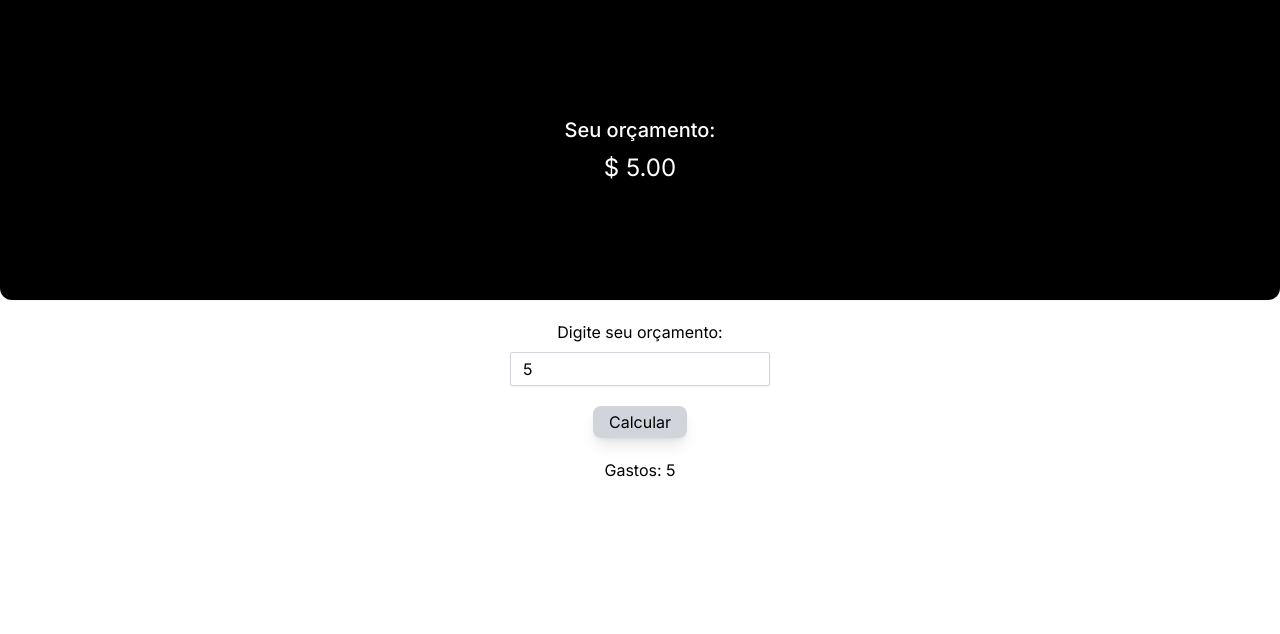
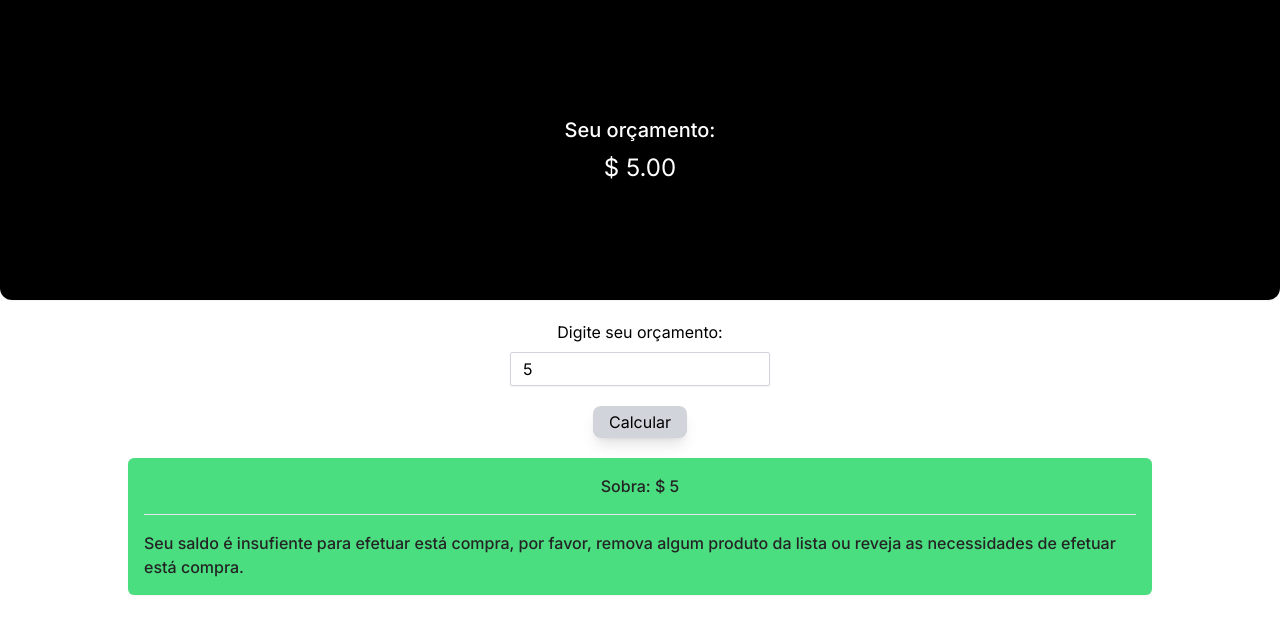
Before and after one commit to Zafkiel45/shopping-simple-app, a Next.js app in the folder shopping/: page /calc in a window 1280 px wide. Both pictures are taken after typing "5" into the empty fields and a click on the button "Calcular". Shown: the top 634 px of the page. Built offline with nearby package versions, Linux system fonts and the light colour scheme.

Commit message:
feature: big changes
Add function of calc (complete), warm about values negatives,
refatored code,

```diff
--- a/shopping/src/app/calc/layou.jsx
+++ b/shopping/src/app/calc/layou.jsx
@@ -5,9 +5,3 @@ export default function Calc({children}) {
         </>
     )
 }
-
-export const staticParamsMetadata = async () => {
-    return ({
-        title: 'calc'
-    })
-}
--- a/shopping/src/app/calc/page.jsx
+++ b/shopping/src/app/calc/page.jsx
@@ -1,23 +1,37 @@
 'use client'
 import { useStore } from "../states/mainState"
+import { useEffect } from "react";
+import { ZustantHydration } from "../states/FixComponent";
 
 export default function Page() {
 
     const listOfItens = useStore((state) => state.listOfItens);
     const princeItems = useStore((store) => store.totalPriceItems);
-    const updadeItems = useStore((store) => store.updatePriceItems)
-    const currentMoney = useStore((state) => state.money)
-    const updateMoney = useStore((state) => state.updateMoney)
-    const updateTotal = useStore((state) => state.updateTotal)
-    const total = useStore((state) => state.total)
+    const updadeItems = useStore((store) => store.updatePriceItems);
+    const currentMoney = useStore((state) => state.money);
+    const updateMoney = useStore((state) => state.updateMoney);
+    const updateTotal = useStore((state) => state.updateTotal);
+    const total = useStore((state) => state.total);
+    const Check = {
+        isZero: total === 0 ? 'hidden': 'block',
+        isLowerZero: total < 0 ? 'bg-red-400': 'bg-green-400',
+        fontStyle: total < 0 ? 'text-white': 'text-[#242424]'
+    }
+
+    useEffect(() => {
+        updadeItems(listOfItens);
+    }, [currentMoney, listOfItens]);
     const calcFinal = () => {
-        updadeItems(listOfItens);
         updateTotal(currentMoney, princeItems);
+    }
+    const updateMoneyAndItems = (e) => {
+        updateMoney(e.target.value)
     }
 
     return (
-        <div className="flex flex-col gap-5 items-center  h-screen w-screen">
-            <div className="flex relative top-0 right-0 rounded-b-xl  flex-col justify-center items-center shadow-sm bg-black text-white w-full h-[300px]">
+        <ZustantHydration>
+            <div className="flex flex-col gap-5 items-center h-screen w-screen">
+                <div className="flex  rounded-b-xl  flex-col justify-center p-3 items-center shadow-sm bg-black text-white w-full h-[300px]">
                     <div className="flex flex-col items-center">
                         <div className="text-xl rounded-lgw-fit h-fit px-4 py-1 font-medium">
                             Seu orçamento:
@@ -29,16 +43,43 @@ export default function Page() {
                 </div>
                 <div className="w-full gap-2 flex flex-col justify-center items-center">
                     <label htmlFor="money">Digite seu orçamento:</label>
-                <input  onChange={(e) => updateMoney(e.target.value)} className="border-gray-300 border shadow-sm px-3 py-1 rounded-sm" type="number" id="money" />
+                    <input  onChange={(e) => updateMoneyAndItems(e)} className="border-gray-300 border shadow-sm px-3 py-1 rounded-sm" type="number" id="money" />
                 </div>
                 <div>
                     <button onClick={calcFinal} className="w-it h-fit bg-gray-300 shadow-lg rounded-lg px-4 py-1">
                         Calcular
                     </button>
                 </div>
+                <div className={`${Check.isZero} ${Check.isLowerZero} w-4/5 p-4 gap-4 rounded-md shadow-sm flex flex-col items-center justify-center ${Check.fontStyle} font-medium`}>
+                    Sobra: $ {total}
+                    <hr className={`w-full`} />
+                    {!Check.isLowerZero ? (
+                        <>
+                            Seu saldo é o suficiente para efetuar está compra! Gaste com
+                            moderação.
+                        </>
+                    ):(
+                        <>
+                            Seu saldo é insufiente para efetuar está compra, por favor, remova
+                            algum produto da lista ou reveja as necessidades de efetuar está
+                            compra.
+                        </>
+                    )}
+                </div>
+                <div className={`${Check.isZero} flex pb-4 justify-center w-full`}>
+                    <ol className={`flex flex-col items-center gap-3 w-4/5 h-full overflow-y-scroll`}>
+                        {listOfItens.map((item) => {
+                            return (
+                                <li className="flex rounded-md px-3 py-2 w-full justify-between bg-gray-200 shadow-sm">
                                     <div>
-                Gastos: {total}
+                                        {item.name}
+                                    </div>
+                                <div className="text-green-500 font-bold">${item.price}</div></li>
+                            )
+                        })}
+                    </ol>
                 </div>
             </div>
+        </ZustantHydration>
     )
 }
--- a/shopping/src/app/components/input.jsx
+++ b/shopping/src/app/components/input.jsx
@@ -41,12 +41,12 @@ export const Inputs = () => {
     return (
         <div className={`w-screen flex gap-2 h-auto bg-transparent py-6 px-5`}>
             <input onKeyDown={(button) => KeyPressFunction(button)} className={`border border-zinc-300 rounded-md outline-none shadow-sm w-4/5 placeholder:text-xs px-3 py-1`} placeholder="Digite o nome de um item..." type="text" value={nameInput} onChange={(e) => updateInput(e.target.value)} />
-            <button onClick={modalFunction} className={`bg-green-400 flex justify-center items-center w-fit h-fit px-3 py-2 rounded-md shadow-sm`}>
+            <button onClick={modalFunction} className={`bg-green-400 flex justify-center items-center w-fit h-fit px-3 py-2 rounded-md shadow-md`}>
                 <svg xmlns="http://www.w3.org/2000/svg" height="18" width="16" viewBox="0 0 448 512">
                     <path d="M256 80c0-17.7-14.3-32-32-32s-32 14.3-32 32V224H48c-17.7 0-32 14.3-32 32s14.3 32 32 32H192V432c0 17.7 14.3 32 32 32s32-14.3 32-32V288H400c17.7 0 32-14.3 32-32s-14.3-32-32-32H256V80z"/>
                 </svg>
             </button>
-            <button onClick={() => updateItemDelete()} className={`bg-red-400 flex justify-center items-center w-fit h-fit px-3 py-2 rounded-md shadow-sm`}>
+            <button onClick={() => updateItemDelete()} className={`bg-red-400 flex justify-center items-center w-fit h-fit px-3 py-2 rounded-md shadow-md`}>
                 <svg xmlns="http://www.w3.org/2000/svg" height="18" width="16" viewBox="0 0 448 512">
                     <path d="M135.2 17.7L128 32H32C14.3 32 0 46.3 0 64S14.3 96 32 96H416c17.7 0 32-14.3 32-32s-14.3-32-32-32H320l-7.2-14.3C307.4 6.8 296.3 0 284.2 0H163.8c-12.1 0-23.2 6.8-28.6 17.7zM416 128H32L53.2 467c1.6 25.3 22.6 45 47.9 45H346.9c25.3 0 46.3-19.7 47.9-45L416 128z"/>
                 </svg>
--- a/shopping/src/app/components/sidebar.jsx
+++ b/shopping/src/app/components/sidebar.jsx
@@ -11,7 +11,7 @@ export const SideBar = () => {
         <nav className={`w-[70vw] absolute py-5 top-0 right-0 shadow-md bg-gray-100 h-screen ${navBarControl ? 'flex':'hidden'} ${navBarControl ? 'overflow-hidden': 'overflow-y-scroll'}`}>
             <ol className="w-full flex flex-col gap-3 items-center text-white font-medium">
                 <li key={'key_unique_1'} onClick={() => updateNavBarControl(false)} className={`bg-black text-center rounded-sm shadow-sm w-4/5 px-4 py-2`} >X</li>
-                <Link className={`bg-black rounded-sm shadow-sm w-4/5 px-4 py-2`} href={'/calc'}>
+                <Link onClick={() => updateNavBarControl(false)} className={`bg-black rounded-sm shadow-sm w-4/5 px-4 py-2`} href={'/calc'}>
                     <li key={'key_unique_2'} >Calcular</li>
                 </Link>
             </ol>
--- a/shopping/src/app/states/inputState.jsx
+++ b/shopping/src/app/states/inputState.jsx
@@ -2,28 +2,6 @@ export const sliceInputState = ((set, get) => ({
     item: '',
     listOfItens: [],
     modalState: false,
-    amout: 0,
-    prince: 0.00,
-    money: 0.00,
-    total: 0.00,
-    totalPriceItems: 0.00,
-    updatePriceItems: (state) => {
-        if(Array.isArray(state) ) {
-            let totalValue = state.reduce((total, item) => {
-                return total + item.price
-            }, 0);
-            set(() => ({totalPriceItems: totalValue}));
-        } else {
-            return 0;
-        }
-    },
-    updateMoney: (state) => {
-        if(state.length <= 15) {
-            set(() => ({money: parseFloat(state).toFixed(2)}))
-        }
-    },
-    updateTotal: (money, totalPrince) => set(() => ({total: Number(parseFloat(money - totalPrince))})),
-    updateItem: (state) => set(() => ({item: state})),
     updateModal: (state) => set(() => ({modalState: state})),
     updateListOfItens: (state) => set((currentState) => ({
         listOfItens: [...currentState.listOfItens, {
@@ -33,11 +11,9 @@ export const sliceInputState = ((set, get) => ({
         }
         ],
         item: '',
-        prince: 0.00,
-        amout: 0,
+        prince: '',
+        amout: '',
     })),
-    updateAmout: (state) => set(() => ({amout: state})),
-    updadePrince: (state) => set(() => ({prince: state})),
     updateItemDelete: () => set(() => ({listOfItens: []})),
     updateCheck: (func, argumentOfFunc) => {
 
--- a/shopping/src/app/states/mainState.jsx
+++ b/shopping/src/app/states/mainState.jsx
@@ -2,10 +2,12 @@ import { create } from "zustand";
 import { persist, createJSONStorage} from 'zustand/middleware'
 import { sliceInputState } from "./inputState";
 import { otherState } from "./otherStates";
+import { SliceMoney } from "./moneyState";
 
 export const useStore = create(persist((...elements) => ({
         ...sliceInputState(...elements),
-        ...otherState(...elements)
+        ...otherState(...elements),
+        ...SliceMoney(...elements),
     }),{
         name: 'ShoppingStore',
         storage: createJSONStorage(() => localStorage),
--- /dev/null
+++ b/shopping/src/app/states/moneyState.jsx
@@ -0,0 +1,31 @@
+export const SliceMoney = (set, get) => ({
+    amout: 0,
+    prince: 0.00,
+    money: 0.00,
+    total: 0.00,
+    totalPriceItems: 0.00,
+    updateAmout: (state) => {
+        if(state <= 100) {
+            set(() => ({amout: state}))
+        } else {
+            window.alert('[ERRO] - O limite de produtos excedeu.')
+        }
+    },
+    updadePrince: (state) => set(() => ({prince: state})),
+    updateTotal: (money, totalPrince) => {
+        let newTotalValue = Number(parseFloat(money - totalPrince));
+        set(() => {
+            return {total: newTotalValue}
+        })
+    },
+    updateItem: (state) => set(() => ({item: state})),
+    updatePriceItems: (state) => {
+        let totalValue = state.reduce((total, item) => total + item.price, 0);
+        set(() => ({totalPriceItems: totalValue}));
+    },
+    updateMoney: (state) => {
+        if(state.length <= 15) {
+            set(() => ({money: parseFloat(state).toFixed(2)}))
+        }
+    },
+})
```
Also changed, not shown: shopping/src/app/components/itemsShopping.jsx (+7 -2 lines). Lines whose indentation alone changed are shown as unchanged.
